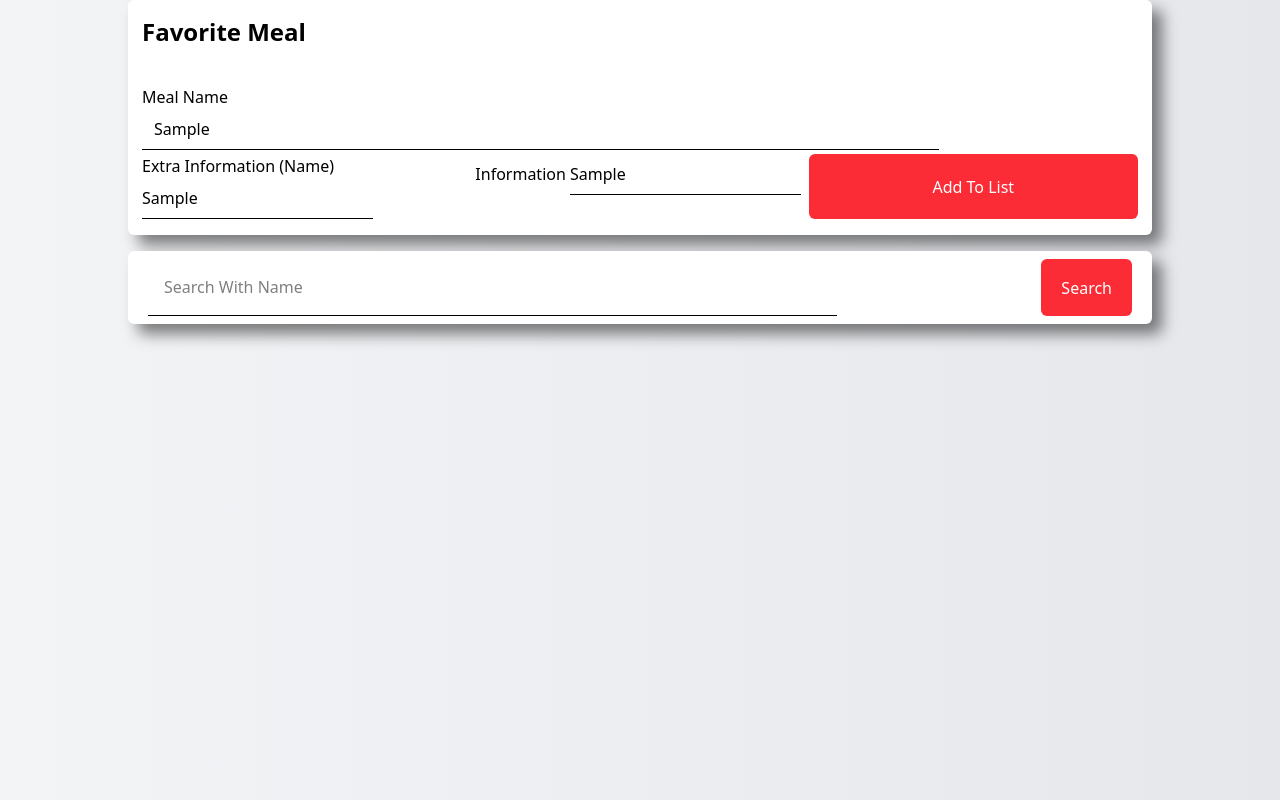
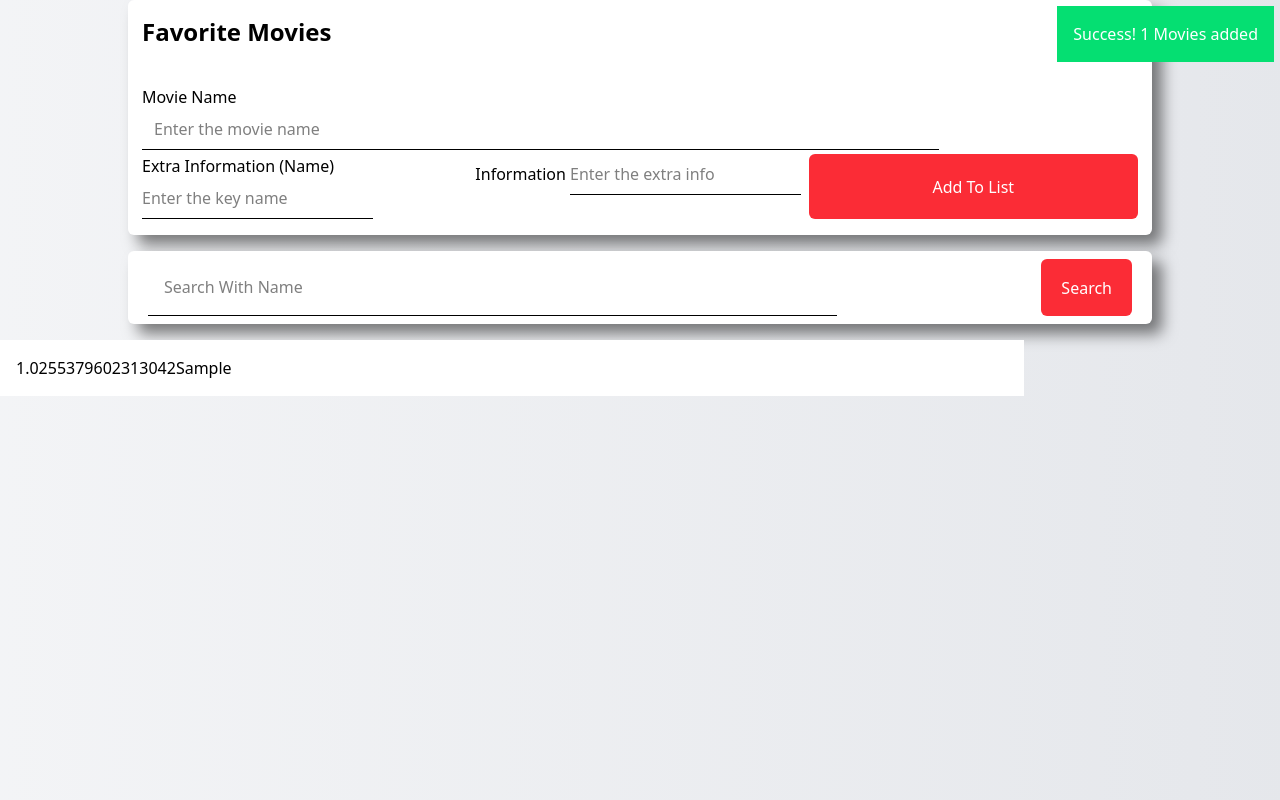
Before and after one commit to ashrafomid2025/product-filter, a plain HTML site: page public/favoriteFood.html in a window 1280 px wide. Both pictures are taken after typing "Sample", "Sample", "Sample" into the empty fields and a click on the button "Add To List". Drawn offline with Linux system fonts and the light colour scheme.

Commit message:
changes in movies

```diff
--- a/public/favoriteFood.html
+++ b/public/favoriteFood.html
@@ -12,14 +12,14 @@
       <div
         class="w-[80%] mx-auto div-shadow py-4 px-3.5 bg-white rounded-md grid gap-1 grid-cols-3 grid-rows-3"
       >
-        <h1 class="col-span-3 text-2xl font-bold">Favorite Meal</h1>
+        <h1 class="col-span-3 text-2xl font-bold">Favorite Movies</h1>
         <div class="col-span-3">
-          <label for="" class="block">Meal Name</label>
+          <label for="" class="block">Movie Name</label>
           <input
             id="mealName"
             type="text"
             required
-            placeholder="Enter the food name"
+            placeholder="Enter the movie name"
             class="border-b w-[80%] px-3 py-2 focus:outline-0"
           />
         </div>
@@ -65,7 +65,19 @@
         </button>
       </div>
       <!-- showing the search result -->
-      <div id="showResult"></div>
+      <div id="showResult" class="w-[80%] bg-white p-4"></div>
+      <div
+        id="toastMessage"
+        class="p-4 bg-green-400 text-white absolute right-1.5 top-1.5 hidden"
+      >
+        <h1>Success! 1 Movies added</h1>
+      </div>
+      <div
+        id="danger"
+        class="p-4 bg-red-400 text-white absolute right-1.5 top-1.5 hidden"
+      >
+        <h1>Warning! No Movies Added</h1>
+      </div>
     </div>
   </body>
 </html>
--- a/public/favoriteMeal.js
+++ b/public/favoriteMeal.js
@@ -1,14 +1,51 @@
-const mealName = document.getElementById("mealName");
-const keyName = document.getElementById("keyName");
-const addBtn = document.getElementById("addBtn")
+let movieName = document.getElementById("mealName");
+let keyName = document.getElementById("keyName");
+const addBtn = document.getElementById("addBtn");
 const searchText =  document.getElementById("searchText")
-const extraInfo = document.getElementById("extraInfo");
+let extraInfo = document.getElementById("extraInfo");
 const searchBtn = document.getElementById("searchBtn");
-addBtn.addEventListener("click",createMealList);
-const mealList = [];
-function createMealList(){
-    mealList.push({
-        [mealName.value]: mealName.value,
-        [keyName.value]: extraInfo.value
-    });
+addBtn.addEventListener("click",createMovieList);
+const moviesList = [];
+function createMovieList(){
+   const toastMessage = document.getElementById("toastMessage");
+  if(movieName.value !=="" && keyName.value !=="", extraInfo.value!==""){
+  const movie = {
+    id: Math.random()*10,
+    [movieName.value]: movieName.value,
+    [keyName.value]: extraInfo.value
+  }
+  movieName.value = "";
+  keyName.value = "";
+  extraInfo.value = ""
+  moviesList.push(movie);
+  toastMessage.classList.remove("hidden");
+  setTimeout(()=>{
+    toastMessage.classList.add("hidden");
+  },4000);
 }
+else{
+    const danger = document.getElementById("danger");
+    danger.classList.remove("hidden");
+    setTimeout(()=>{
+           danger.classList.add("hidden");
+    },4000);
+}
+showList(moviesList);
+}
+
+
+// select showResult
+const showResult = document.getElementById("showResult");
+function showList(arr){
+    showResult.innerHTML = "";
+    for(let item of arr){
+    const h1 = document.createElement("h1");
+    for(let key in item){
+        const movieName = item[key];
+        const text = document.createTextNode(movieName);
+        h1.appendChild(text);
+
+}
+showResult.appendChild(h1);
+}
+}
```
Also changed, not shown: src/output.css.
